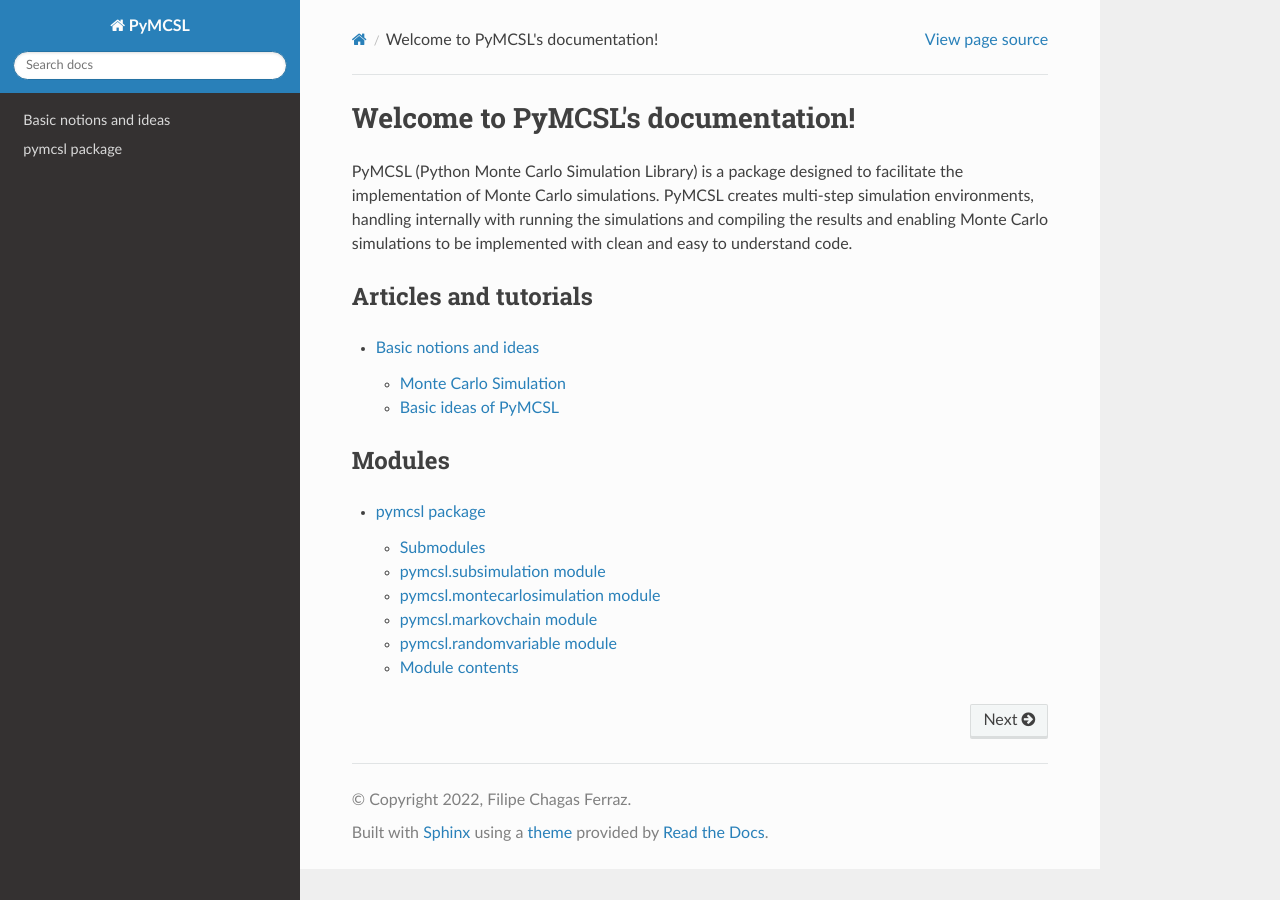
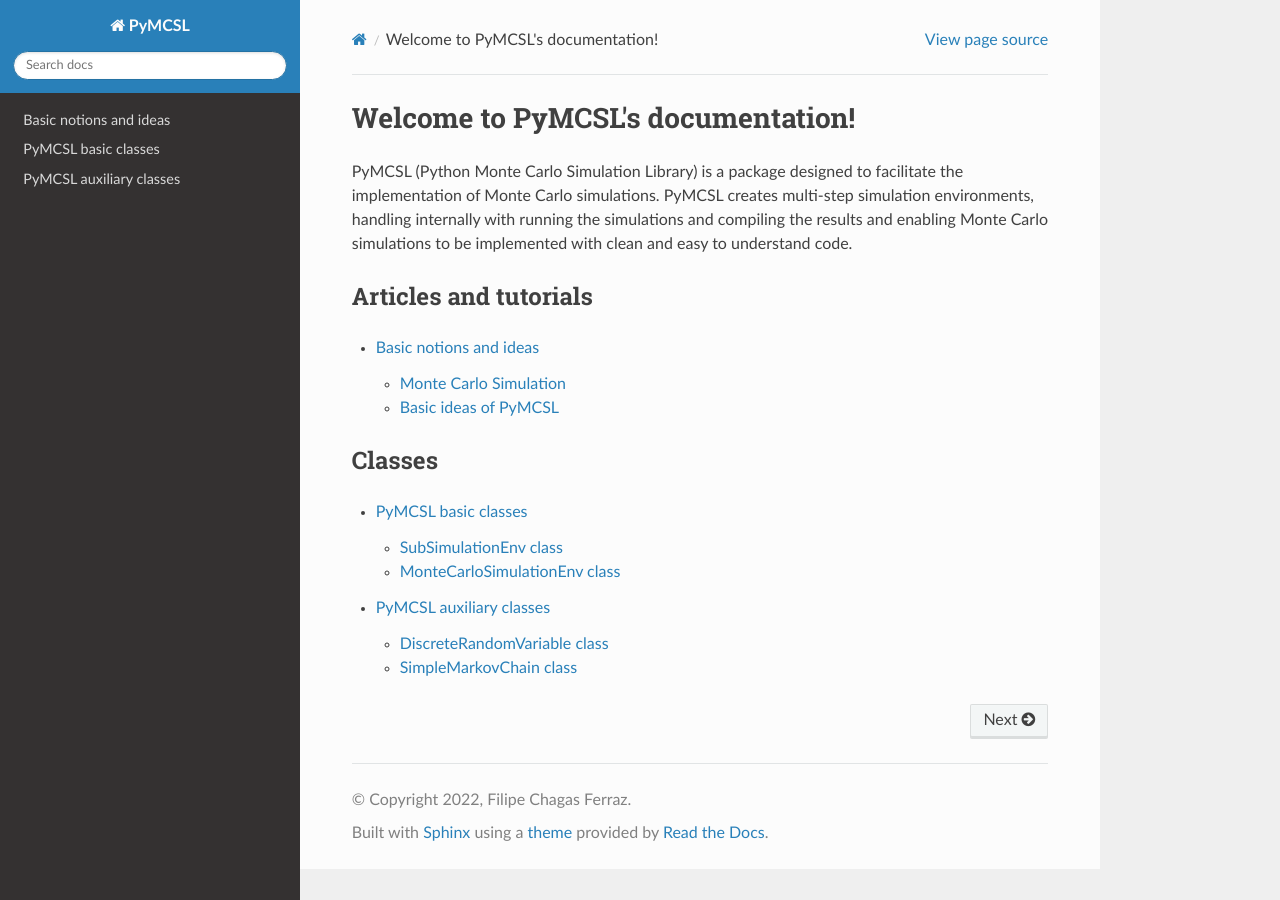
Before and after one commit to FilipeChagasDev/PyMCSL, a Sphinx documentation site: the page built from docs/index.rst, in a window 1280 px wide. Built offline with Sphinx 7.4.7 and the Read the Docs theme 2.0.0, drawn with Linux system fonts in a browser that asks for light colours.

Commit message:
docs updated

```diff
--- /dev/null
+++ b/docs/aux_classes.rst
@@ -0,0 +1,14 @@
+PyMCSL auxiliary classes
+========================
+
+DiscreteRandomVariable class
+----------------------------
+
+.. autoclass:: pymcsl.DiscreteRandomVariable
+    :members:
+
+SimpleMarkovChain class
+-----------------------
+
+.. autoclass:: pymcsl.SimpleMarkovChain
+    :members:
--- /dev/null
+++ b/docs/basic_classes.rst
@@ -0,0 +1,14 @@
+PyMCSL basic classes
+====================
+
+SubSimulationEnv class
+----------------------------
+
+.. autoclass:: pymcsl.SubSimulationEnv
+    :members:
+
+MonteCarloSimulationEnv class
+-----------------------------
+
+.. autoclass:: pymcsl.MonteCarloSimulationEnv
+    :members:
--- a/docs/index.rst
+++ b/docs/index.rst
@@ -16,10 +16,11 @@ Articles and tutorials
 
    basic_notions_and_ideas
 
-Modules
+Classes
 -------
 
 .. toctree::
-   :maxdepth: 4
+   :maxdepth: 3
 
-   pymcsl
+   basic_classes
+   aux_classes
--- a/docs/pymcsl.rst
+++ /dev/null
@@ -1,45 +0,0 @@
-pymcsl package
-==============
-
-Submodules
-----------
-
-pymcsl.subsimulation module
----------------------------
-
-.. automodule:: pymcsl.subsimulation
-   :members:
-   :undoc-members:
-   :show-inheritance:
-
-pymcsl.montecarlosimulation module
-----------------------------------
-
-.. automodule:: pymcsl.montecarlosimulation
-   :members:
-   :undoc-members:
-   :show-inheritance:
-
-pymcsl.markovchain module
--------------------------
-
-.. automodule:: pymcsl.markovchain
-   :members:
-   :undoc-members:
-   :show-inheritance:
-
-pymcsl.randomvariable module
-----------------------------
-
-.. automodule:: pymcsl.randomvariable
-   :members:
-   :undoc-members:
-   :show-inheritance:
-
-Module contents
----------------
-
-.. automodule:: pymcsl
-   :members:
-   :undoc-members:
-   :show-inheritance:
```
Also changed, not shown: docs/modules.rst (deleted, +0 -7 lines), 4 other files.
